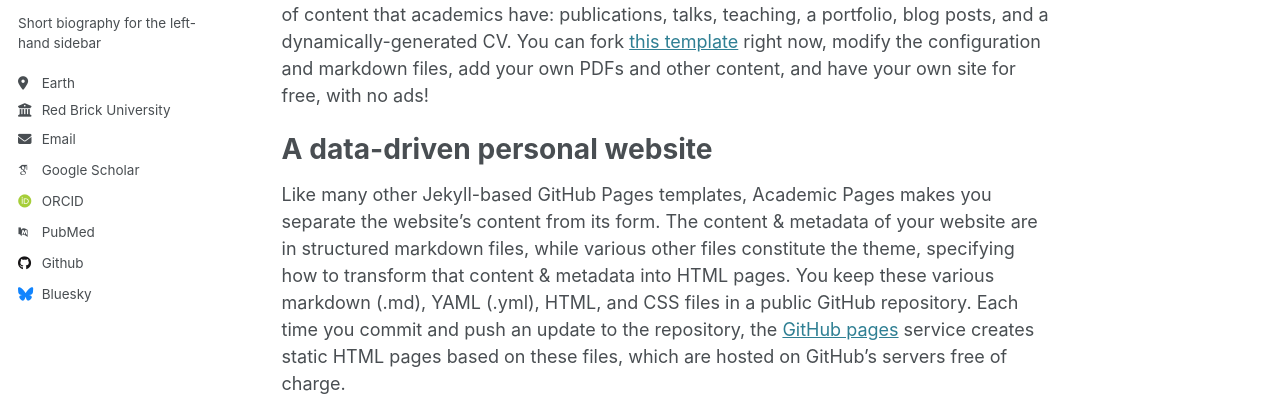
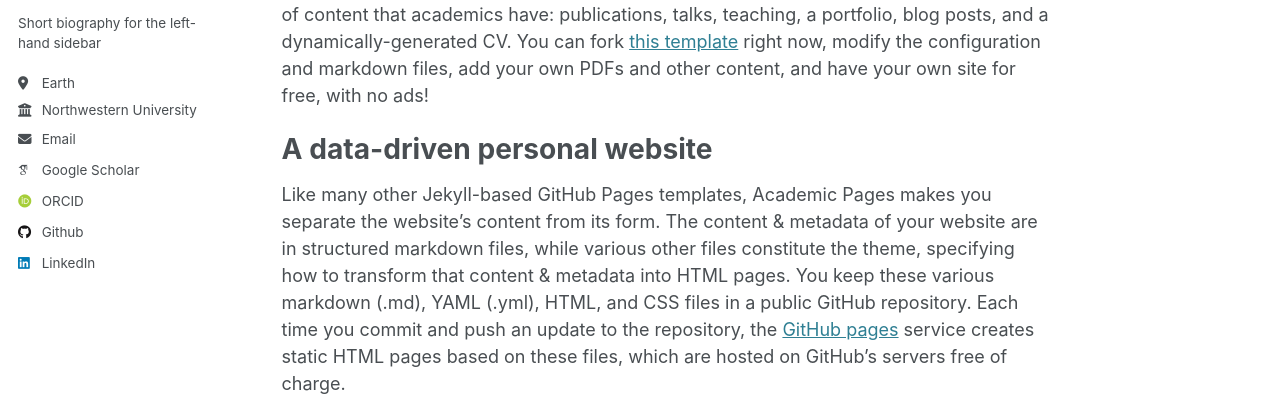
Before and after one commit to valeriolagatta/valeriolagatta.github.io, a Jekyll site: the page built from _pages/about.md, in a window 1280 px wide. Shown: the part 310-706 px from the top of the page. Built offline with Jekyll 4.4.1, drawn with Linux system fonts in a browser that asks for light colours; some web fonts are replaced; part of the change alters nothing that is shown.

Commit message:
Update _config.yml

```diff
--- a/_config.yml
+++ b/_config.yml
@@ -26,17 +26,17 @@ author:
   pronouns         : # example: "she/her"
   bio              : "Short biography for the left-hand sidebar"
   location         : "Earth"
-  employer         : "Red Brick University"
+  employer         : "Northwestern University"
   uri              : # URL
-  email            : "none@example.org"
+  email            : "valerio.lagatta@northwestern.edu"
 
   # Academic websites
   arxiv            : # URL - Update with the correct link to your profile
-  googlescholar    : "https://scholar.google.com/citations?user=PS_CX0AAAAAJ"
+  googlescholar    : "https://scholar.google.com/citations?user=n1AQBRYAAAAJ&hl"
   impactstory      : # URL
-  orcid            : "http://orcid.org/yourorcidurl"
+  orcid            : "https://orcid.org/my-orcid?orcid=0000-0002-5941-4684"
   semantic         : # URL
-  pubmed           : "https://www.ncbi.nlm.nih.gov/pubmed/?term=john+snow"
+  pubmed           : # URL
   researchgate     : # URL
   scopus           : # URL
 
@@ -44,12 +44,12 @@ author:
   bitbucket        : # Username - Update with your username on the site
   codepen          : # Username
   dribbble         : # Username
-  github           : "academicpages"
+  github           : "https://github.com/valeriolagatta"
   kaggle           : # Username
   stackoverflow    : # User number or user number and name (i.e., use "1" or "1/jeff-atwood")
 
   # Social media
-  bluesky          : "bsky.app" # Replace this with you Bluesky username
+  bluesky          : # Replace this with you Bluesky username
   facebook         : # Username
   flickr           : # Username
   foursquare       : # Username
@@ -58,7 +58,7 @@ author:
   keybase          : # Username
   instagram        : # Username
   lastfm           : # Username
-  linkedin         : # Username
+  linkedin         : "in/valerio-la-gatta/"
   mastodon         : # URL
   medium           : # URL
   pinterest        : # Username
```
